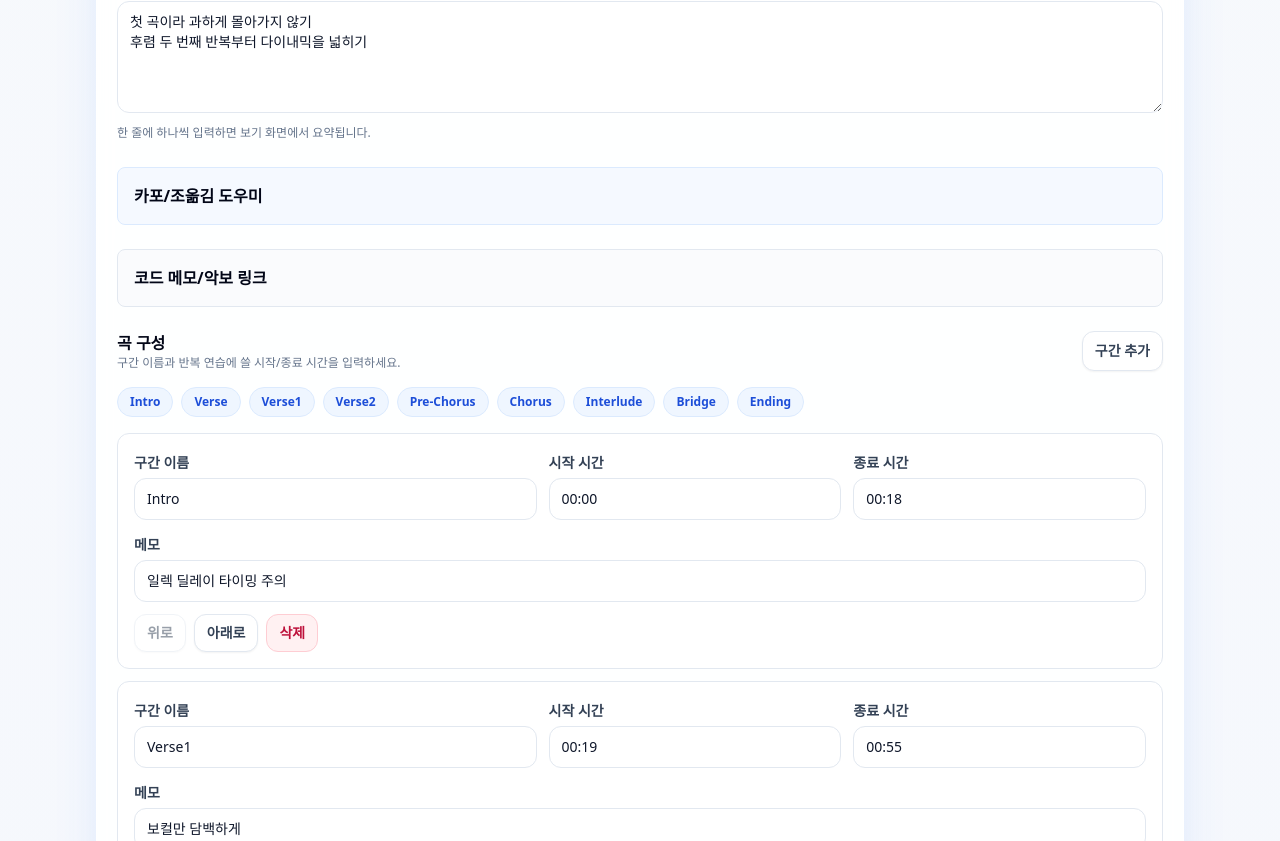
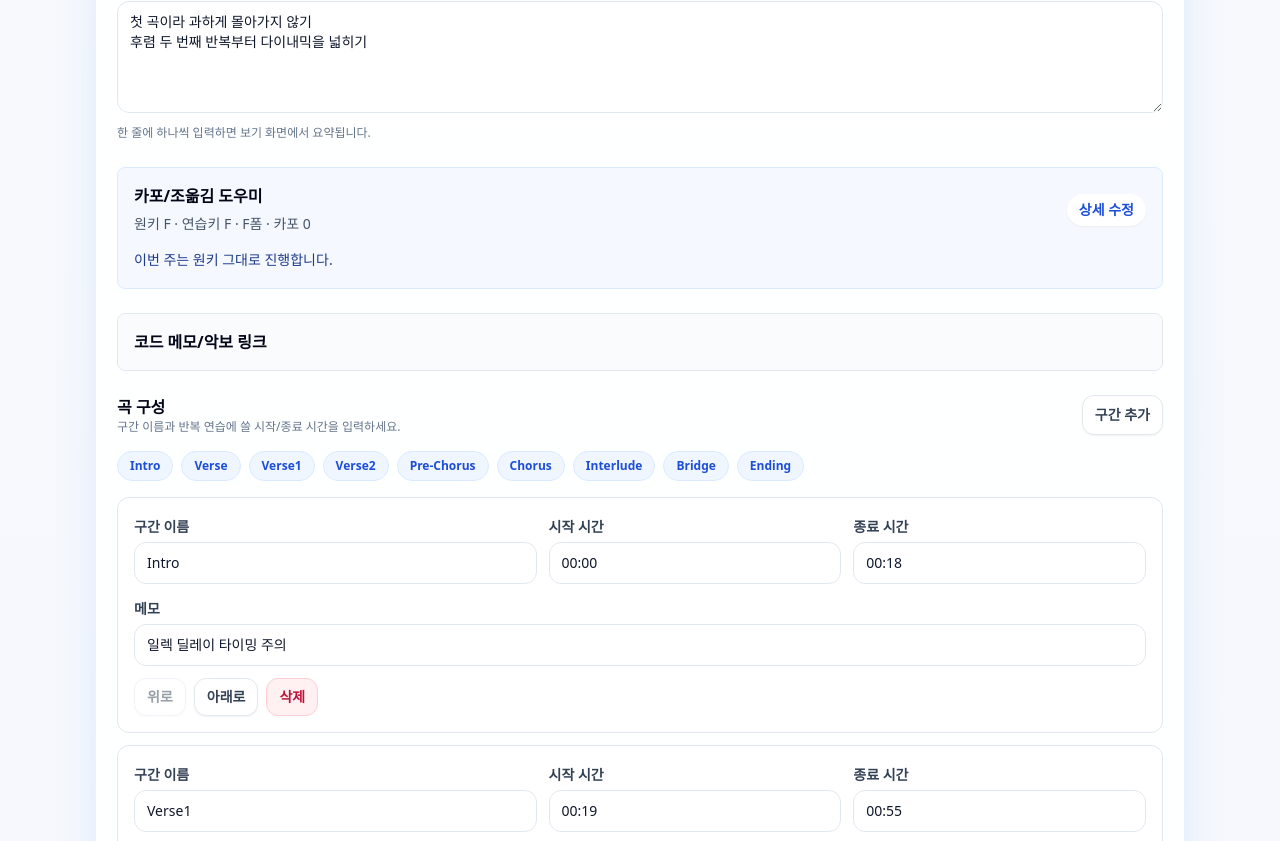
Before and after one commit to sms890522-coder/setlistlab, a Next.js app: page /setlists/sample-2026-06-07/edit in a window 1280 px wide. Shown: the part 1879-2720 px from the top of the page. Built offline with nearby package versions, Linux system fonts and the light colour scheme.

Commit message:
Show capo helper in detail modal

```diff
--- a/components/CapoTransposeHelper.tsx
+++ b/components/CapoTransposeHelper.tsx
@@ -8,6 +8,7 @@ import {
 } from "@/lib/music";
 import type { Song } from "@/lib/types";
 import { useEffect, useMemo, useState } from "react";
+import { createPortal } from "react-dom";
 
 type CapoTransposeHelperProps = {
   song: Song;
@@ -17,10 +18,32 @@ type CapoTransposeHelperProps = {
 
 export function CapoTransposeHelper({ song, onChange, editable = true }: CapoTransposeHelperProps) {
   const [targetKey, setTargetKey] = useState(song.practiceKey || song.originalKey || "C");
+  const [detailOpen, setDetailOpen] = useState(false);
+  const dialogTitleId = `capo-transpose-helper-${song.id}`;
 
   useEffect(() => {
     setTargetKey(song.practiceKey || song.originalKey || "C");
   }, [song.id, song.originalKey, song.practiceKey]);
+
+  useEffect(() => {
+    if (!detailOpen) return;
+
+    const previousOverflow = document.body.style.overflow;
+    document.body.style.overflow = "hidden";
+
+    function closeOnEscape(event: KeyboardEvent) {
+      if (event.key === "Escape") {
+        setDetailOpen(false);
+      }
+    }
+
+    window.addEventListener("keydown", closeOnEscape);
+
+    return () => {
+      document.body.style.overflow = previousOverflow;
+      window.removeEventListener("keydown", closeOnEscape);
+    };
+  }, [detailOpen]);
 
   const conversionResult = useMemo(() => {
     if (!song.chordProgression?.trim() || !song.originalKey || !targetKey) return "";
@@ -28,11 +51,63 @@ export function CapoTransposeHelper({ song, onChange, editable = true }: CapoTra
   }, [song.chordProgression, song.originalKey, targetKey]);
 
   const suggestions = getCapoSuggestions(targetKey || song.practiceKey || song.originalKey || "C");
+  const summaryItems = [
+    `원키 ${song.originalKey || "-"}`,
+    `연습키 ${song.practiceKey || "-"}`,
+    `${song.chordForm || "코드폼 미정"}폼`,
+    `카포 ${typeof song.capo === "number" ? song.capo : "-"}`,
+  ];
 
   return (
-    <details className="rounded-lg border border-blue-100 bg-blue-50/60" open={editable ? undefined : true}>
-      <summary className="cursor-pointer list-none p-4 font-bold text-slate-950">카포/조옮김 도우미</summary>
-      <div className="space-y-5 border-t border-blue-100 p-4">
+    <>
+      <section className="overflow-hidden rounded-lg border border-blue-100 bg-blue-50/60">
+        <button
+          type="button"
+          onClick={() => setDetailOpen(true)}
+          className="block w-full p-4 text-left transition hover:bg-blue-50 focus:outline-none focus:ring-4 focus:ring-blue-100"
+        >
+          <div className="flex flex-col gap-3 sm:flex-row sm:items-center sm:justify-between">
+            <div>
+              <p className="font-bold text-slate-950">카포/조옮김 도우미</p>
+              <p className="mt-1 text-sm leading-6 text-slate-600">{summaryItems.join(" · ")}</p>
+            </div>
+            <span className="w-fit rounded-full bg-white px-3 py-1.5 text-sm font-black text-blue-700 shadow-sm">
+              {editable ? "상세 수정" : "상세 보기"}
+            </span>
+          </div>
+          {song.transposeMemo ? (
+            <p className="mt-3 line-clamp-2 text-sm leading-6 text-blue-900">{song.transposeMemo}</p>
+          ) : null}
+        </button>
+      </section>
+
+      {detailOpen && typeof document !== "undefined"
+        ? createPortal(
+            <div
+              className="fixed inset-0 z-50 flex items-end justify-center bg-slate-950/45 p-3 backdrop-blur-sm sm:items-center sm:p-6"
+              role="presentation"
+              onClick={() => setDetailOpen(false)}
+            >
+              <section
+                role="dialog"
+                aria-modal="true"
+                aria-labelledby={dialogTitleId}
+                className="max-h-[88vh] w-full max-w-5xl overflow-y-auto rounded-lg border border-blue-100 bg-white shadow-2xl"
+                onClick={(event) => event.stopPropagation()}
+              >
+                <div className="sticky top-0 z-10 flex items-start justify-between gap-3 border-b border-blue-100 bg-white/95 p-4 backdrop-blur">
+                  <div>
+                    <p className="text-xs font-black text-blue-700">{song.title || "곡"}</p>
+                    <h3 id={dialogTitleId} className="mt-1 text-xl font-black text-slate-950">
+                      카포/조옮김 도우미
+                    </h3>
+                  </div>
+                  <button type="button" onClick={() => setDetailOpen(false)} className="btn-secondary min-h-10 px-3">
+                    닫기
+                  </button>
+                </div>
+
+                <div className="space-y-5 p-4 sm:p-5">
                   <div className="grid gap-3 sm:grid-cols-2 lg:grid-cols-4">
                     <KeySelect
                       label="원키"
@@ -97,7 +172,7 @@ export function CapoTransposeHelper({ song, onChange, editable = true }: CapoTra
 
                   <div className="grid gap-3 sm:grid-cols-[12rem_1fr]">
                     <KeySelect label="변환할 목표키" value={targetKey} onChange={setTargetKey} />
-          <div className="rounded-lg border border-blue-100 bg-white p-4">
+                    <div className="rounded-lg border border-blue-100 bg-blue-50/60 p-4">
                       <p className="text-xs font-black text-blue-700">변환 결과</p>
                       <p className="mt-2 whitespace-pre-wrap break-words font-mono text-sm leading-7 text-slate-800">
                         {conversionResult || "원키와 코드 진행을 입력하면 변환 결과가 표시됩니다."}
@@ -112,7 +187,10 @@ export function CapoTransposeHelper({ song, onChange, editable = true }: CapoTra
                     </div>
                     <div className="mt-3 grid gap-3 sm:grid-cols-2 lg:grid-cols-3">
                       {suggestions.map((suggestion) => (
-              <div key={`${suggestion.chordForm}-${suggestion.capo}`} className="rounded-lg border border-blue-100 bg-white p-4">
+                        <div
+                          key={`${suggestion.chordForm}-${suggestion.capo}`}
+                          className="rounded-lg border border-blue-100 bg-blue-50/40 p-4"
+                        >
                           <p className="font-black text-slate-950">{suggestion.label}</p>
                           <p className="mt-1 text-xs leading-5 text-slate-500">
                             어쿠스틱 기타는 {suggestion.chordForm}폼 카포 {suggestion.capo}가 편할 수 있습니다.
@@ -140,7 +218,12 @@ export function CapoTransposeHelper({ song, onChange, editable = true }: CapoTra
                     </p>
                   </div>
                 </div>
-    </details>
+              </section>
+            </div>,
+            document.body,
+          )
+        : null}
+    </>
   );
 }
 
```
Lines whose indentation alone changed are shown as unchanged.
